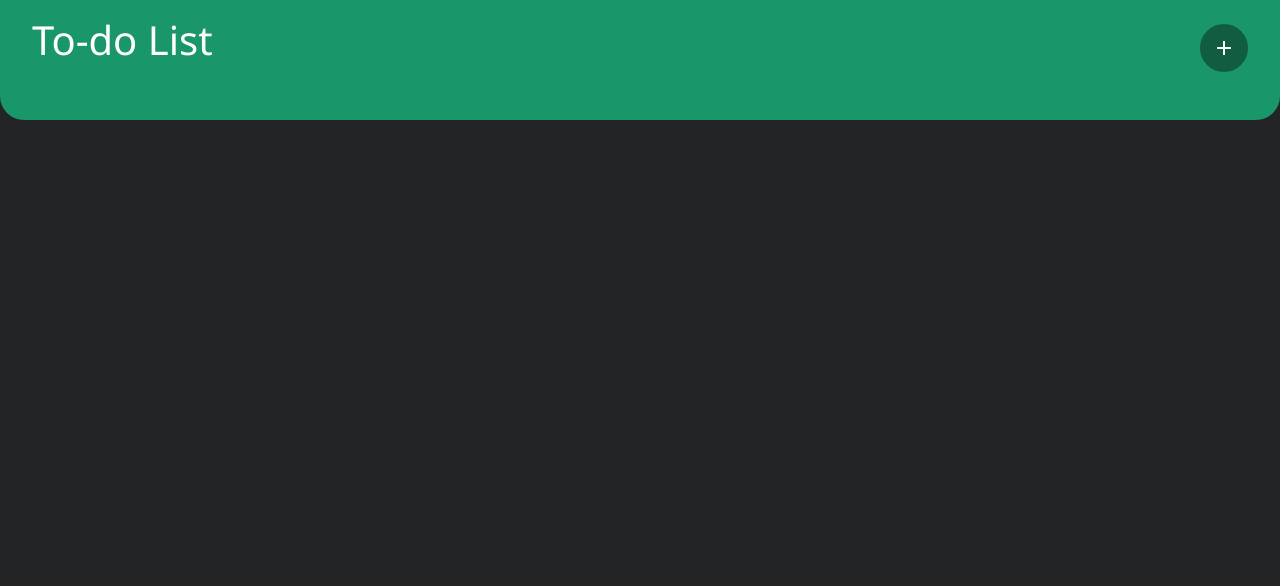
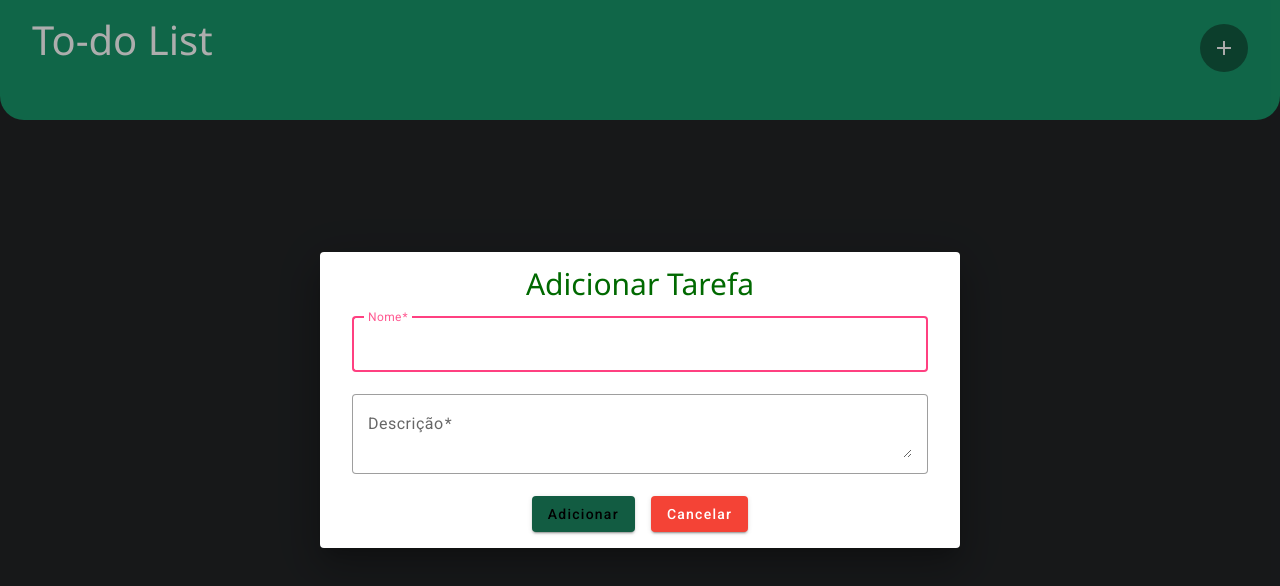
Before and after one commit to danilovalerio/todo-list-sixteen-angular, an Angular app: page / in a window 1280 px wide. Both pictures are taken after a click on the button "add". Shown: the top 586 px of the page. Built offline with nearby package versions, Linux system fonts and the light colour scheme.

Commit message:
implementacao do modal no header

```diff
--- a/src/app/components/header/header.component.ts
+++ b/src/app/components/header/header.component.ts
@@ -1,17 +1,24 @@
 import { CommonModule } from '@angular/common';
-import { Component } from '@angular/core';
+import { Component, inject } from '@angular/core';
 import { MatButtonModule } from '@angular/material/button';
 import { MatIconModule } from '@angular/material/icon';
+import { MatDialog, MatDialogModule } from '@angular/material/dialog';
+import { TodoFormComponent } from '../todo-form/todo-form.component';
 
 @Component({
   selector: 'app-header',
   standalone: true,
-  imports: [CommonModule, MatButtonModule, MatIconModule],
+  imports: [CommonModule, MatButtonModule, MatIconModule, MatDialogModule],
   templateUrl: './header.component.html',
   styleUrl: './header.component.scss',
 })
 export class HeaderComponent {
+  private dialogService = inject(MatDialog);
+
   public handlerOpenModal(): void {
-    alert('Adiciona tarefa');
+    this.dialogService.open(TodoFormComponent, {
+      width: '50vw',
+      maxHeight: '80vh',
+    });
   }
 }
--- a/src/app/components/todo-form/todo-form.component.html
+++ b/src/app/components/todo-form/todo-form.component.html
@@ -17,11 +17,9 @@
     </mat-form-field>
 
     <div class="todo_form_actions">
-      <button
-        mat-raised-button
-        class="todo_form_success_btn"
-        type="submit"
-      ></button>
+      <button mat-raised-button class="todo_form_success_btn" type="submit">
+        Adicionar
+      </button>
 
       <button mat-raised-button color="warn" type="button">Cancelar</button>
     </div>
--- a/src/styles.scss
+++ b/src/styles.scss
@@ -72,7 +72,7 @@ body {
 
 .todo_form_title {
   margin-top: 1rem !important;
-  color: white;
+  color: rgb(0, 105, 0);
   font-size: 30px !important;
   font-family: "Segoe UI", Tahoma, Geneva, Verdana, sans-serif !important;
 }
@@ -86,8 +86,9 @@ body {
   margin-bottom: 1rem;
 }
 
-.todo_form_sucess_btn {
+.todo_form_success_btn {
   background-color: #125c42 !important;
+  color: white;
 }
 
 .todo_form_delete_btn {
@@ -129,5 +130,11 @@ body {
   color: #19976a !important;
 }
 
-html, body { height: 100%; }
-body { margin: 0; font-family: Roboto, "Helvetica Neue", sans-serif; }
+html,
+body {
+  height: 100%;
+}
+body {
+  margin: 0;
+  font-family: Roboto, "Helvetica Neue", sans-serif;
+}
```
